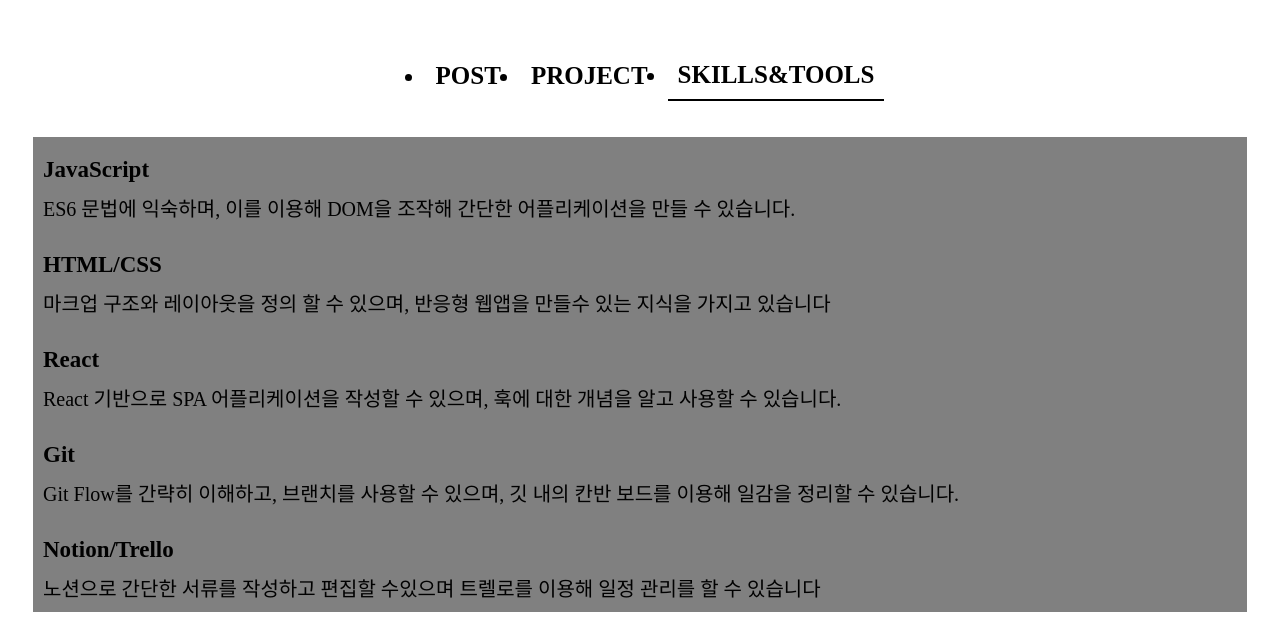
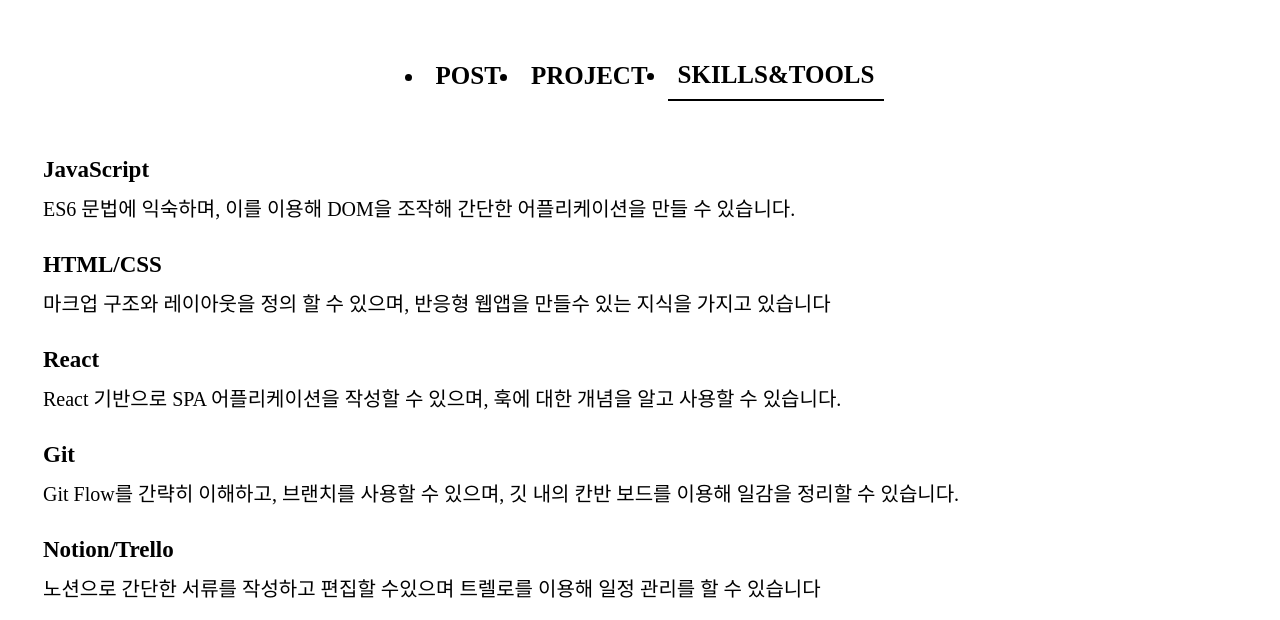
Before and after one commit to DIDI-SU/DiDiBlog, a Gatsby site: page /main in a window 1280 px wide. Both pictures are taken after a click on the item "SKILLS&TOOLS". Shown: the part 220-840 px from the top of the page. Built offline with nearby package versions, Linux system fonts and the light colour scheme; Gatsby itself is replaced by a stand-in of ours; some packages are replaced by stand-ins of ours.

Commit message:
🤔 뭔일일까진짜

```diff
--- a/src/components/MainTab/MainTab.js
+++ b/src/components/MainTab/MainTab.js
@@ -3,6 +3,7 @@
 import PostList from "../PostList/PostList";
 import ProjectList from "../../container/ProjectList/ProjectList";
 import SkillsList from "../SkillsList/skillsList";
+
 const MainTab = ({ title }) => {
   return (
     <Conatiner>
--- a/src/components/SkillsList/SkillsList.js
+++ b/src/components/SkillsList/SkillsList.js
@@ -1,18 +1,18 @@
 import React from "react";
 import styled from "styled-components";
-import SKILLSLIST from "../../data/skillTools/skillTools";
+import SKILLSTOOLS from "../../data/skillTools/skillTools";
 import SkillsCard from "../SkillsCard/SkillsCard";
 
 const SkillsList = () => {
   return (
     <ListArticle>
-      {SKILLSLIST.map(({ id, name, description }) => {
+      {SKILLSTOOLS.map(({ id, name, description }) => {
         return <SkillsCard id={id} name={name} description={description} />;
       })}
     </ListArticle>
   );
 };
+
 export default SkillsList;
-const ListArticle = styled.article`
-  background-color: grey;
-`;
+
+const ListArticle = styled.article``;
--- a/src/data/skillTools/skillTools.js
+++ b/src/data/skillTools/skillTools.js
@@ -1,4 +1,4 @@
-const SKILLSLIST = [
+const SKILLSTOOLS = [
   {
     id: 0,
     name: "JavaScript",
@@ -31,4 +31,4 @@
   },
 ];
 
-export default SKILLSLIST;
+export default SKILLSTOOLS;
--- a/src/pages/main.js
+++ b/src/pages/main.js
@@ -12,8 +12,6 @@
   { id: 2, name: "project" },
   { id: 3, name: "skills&tools" },
 ];
-
-const TOOLS = ["trello", "gitlogo"];
 
 const Main = () => {
   const [isSelect, setIsSelect] = useState({ id: "post", choosen: true });
```
